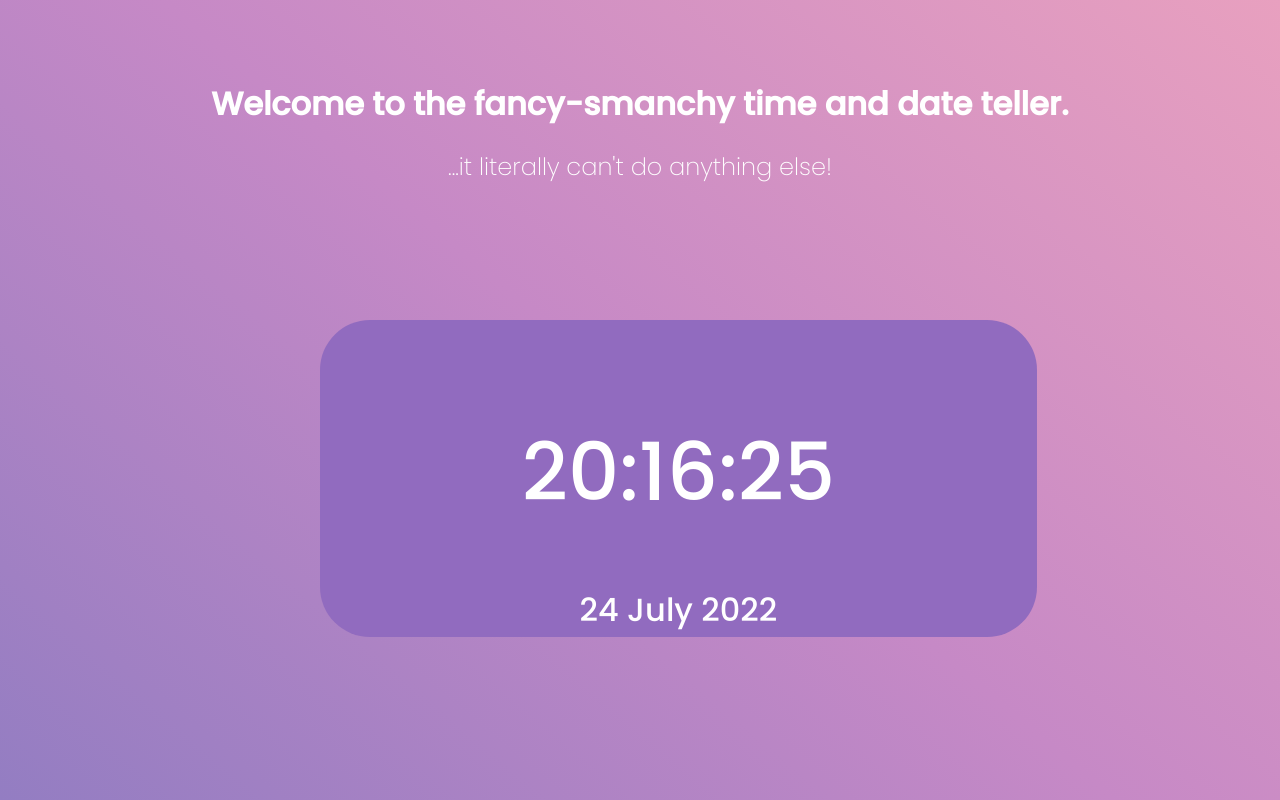
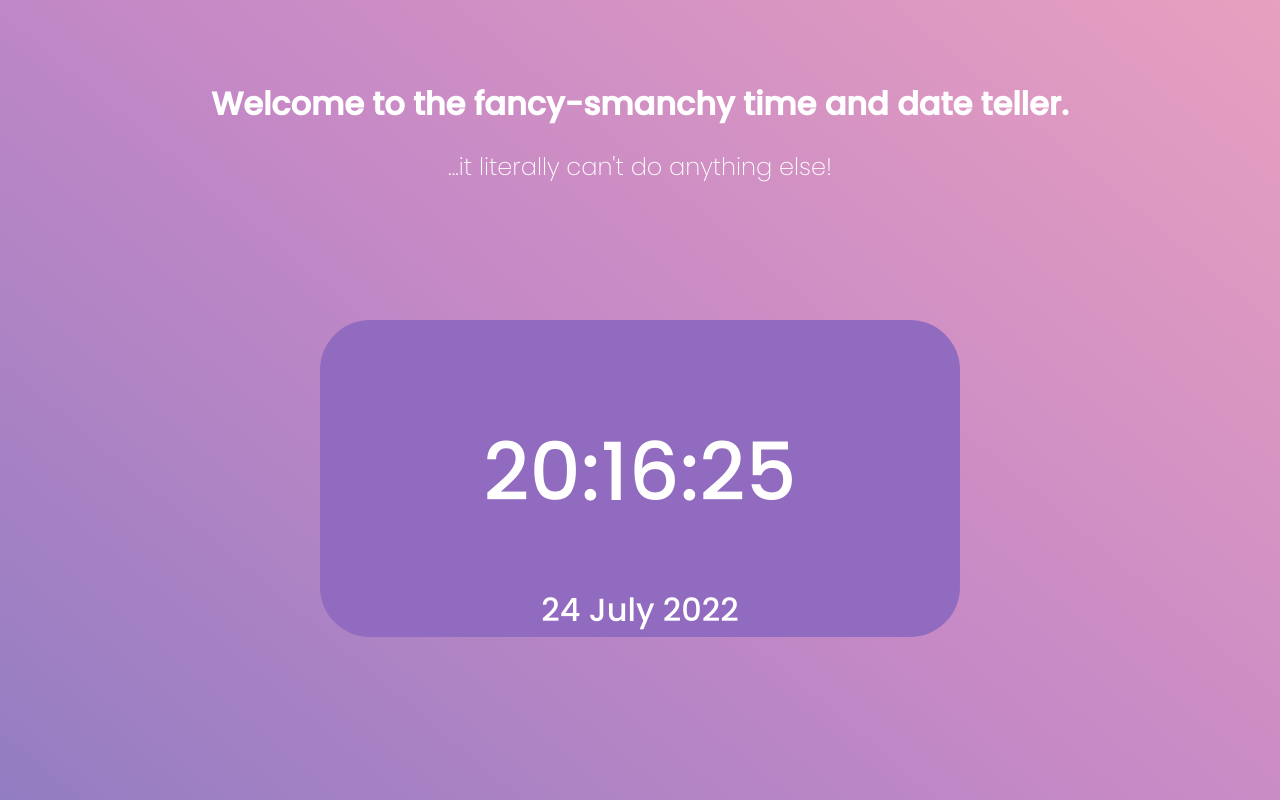
Before and after one commit to MichaelSvensen/clock-project, a plain HTML site: page index.html in a window 1280 px wide. Drawn offline with Linux system fonts and the light colour scheme.

Commit message:
Add files via upload
reduced size on containing div

```diff
--- a/CSS/styles.css
+++ b/CSS/styles.css
@@ -37,7 +37,7 @@ border-radius:50px;
  position: fixed;
 top: 40%;
 left: 25%;
-width:50%;
+width:44%;
 height:30%;
 text-align: center;
 padding:3%;
```
